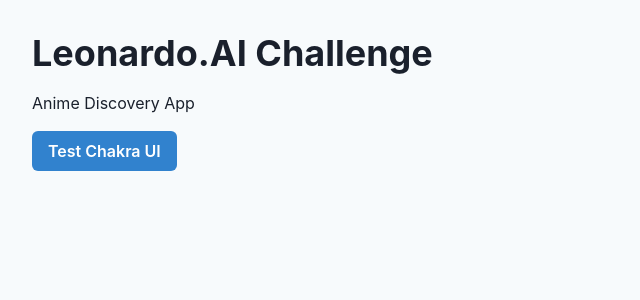
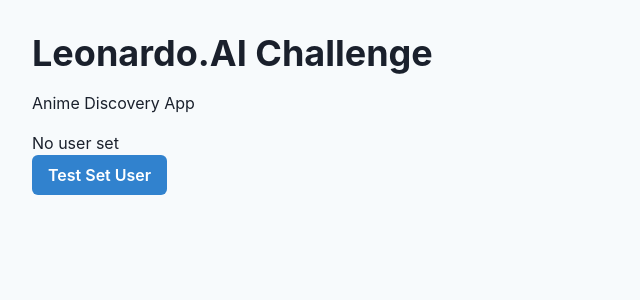
Before and after one commit to NickProdromou/leo-web-team-challenge-2025, a Next.js app: page / in a window 1280 px wide. Shown: the top 300 px of the page, without its empty margins (0-640 px from the left). Built offline with nearby package versions, Linux system fonts and the light colour scheme.

Commit message:
feat: add user context with localStorage persistence

```diff
--- a/app/page.tsx
+++ b/app/page.tsx
@@ -1,11 +1,36 @@
-import { Box, Heading, Text, Button } from '@chakra-ui/react'
+'use client'
+
+import { Box, Heading, Text, Button, VStack } from '@chakra-ui/react'
+import { useUser } from '@/contexts/UserContext'
 
 export default function HomePage() {
+  const { user, setUser, clearUser, isUserSet } = useUser()
+
+  const testSetUser = () => {
+    setUser({ username: 'testuser', jobTitle: 'Developer' })
+  }
+
   return (
     <Box p={8}>
-      <Heading mb={4}>Leonardo.AI Challenge</Heading>
-      <Text mb={4}>Anime Discovery App</Text>
-      <Button colorScheme="blue">Test Chakra UI</Button>
+      <VStack spacing={4} align="start">
+        <Heading>Leonardo.AI Challenge</Heading>
+        <Text>Anime Discovery App</Text>
+
+        {isUserSet ? (
+          <Box>
+            <Text>Welcome, {user?.username}!</Text>
+            <Text>Job: {user?.jobTitle}</Text>
+            <Button onClick={clearUser}>Clear User</Button>
+          </Box>
+        ) : (
+          <Box>
+            <Text>No user set</Text>
+            <Button colorScheme="blue" onClick={testSetUser}>
+              Test Set User
+            </Button>
+          </Box>
+        )}
+      </VStack>
     </Box>
   )
 }
--- a/app/providers.tsx
+++ b/app/providers.tsx
@@ -1,8 +1,13 @@
 'use client'
 
 import { ChakraProvider } from '@chakra-ui/react'
+import { UserProvider } from '@/contexts/UserContext'
 import theme from '@/theme'
 
 export function Providers({ children }: { children: React.ReactNode }) {
-  return <ChakraProvider theme={theme}>{children}</ChakraProvider>
+  return (
+    <ChakraProvider theme={theme}>
+      <UserProvider>{children}</UserProvider>
+    </ChakraProvider>
+  )
 }
--- /dev/null
+++ b/contexts/UserContext.tsx
@@ -0,0 +1,49 @@
+'use client'
+
+import { createContext, useContext, useState, useEffect, ReactNode } from 'react'
+import { User, UserContextType } from '@/types/user'
+import { userStorage } from '@/utils/localStorage'
+
+const UserContext = createContext<UserContextType | undefined>(undefined)
+
+export function UserProvider({ children }: { children: ReactNode }) {
+  const [user, setUserState] = useState<User | null>(null)
+  const [isLoaded, setIsLoaded] = useState(false)
+
+  useEffect(() => {
+    const storedUser = userStorage.get()
+    setUserState(storedUser)
+    setIsLoaded(true)
+  }, [])
+
+  const setUser = (newUser: User) => {
+    setUserState(newUser)
+    userStorage.set(newUser)
+  }
+
+  const clearUser = () => {
+    setUserState(null)
+    userStorage.clear()
+  }
+
+  const value: UserContextType = {
+    user,
+    setUser,
+    clearUser,
+    isUserSet: Boolean(user?.username && user?.jobTitle),
+  }
+
+  if (!isLoaded) {
+    return null // Prevent hydration mismatch
+  }
+
+  return <UserContext.Provider value={value}>{children}</UserContext.Provider>
+}
+
+export function useUser() {
+  const context = useContext(UserContext)
+  if (context === undefined) {
+    throw new Error('useUser must be used within a UserProvider')
+  }
+  return context
+}
--- /dev/null
+++ b/types/user.ts
@@ -0,0 +1,11 @@
+export interface User {
+  username: string
+  jobTitle: string
+}
+
+export interface UserContextType {
+  user: User | null
+  setUser: (user: User) => void
+  clearUser: () => void
+  isUserSet: boolean
+}
--- /dev/null
+++ b/utils/localStorage.ts
@@ -0,0 +1,33 @@
+import { User } from '@/types/user'
+
+const USER_STORAGE_KEY = 'leonardo-challenge-user'
+
+export const userStorage = {
+  get: (): User | null => {
+    if (typeof window === 'undefined') return null
+    try {
+      const stored = localStorage.getItem(USER_STORAGE_KEY)
+      return stored ? JSON.parse(stored) : null
+    } catch {
+      return null
+    }
+  },
+
+  set: (user: User): void => {
+    if (typeof window === 'undefined') return
+    try {
+      localStorage.setItem(USER_STORAGE_KEY, JSON.stringify(user))
+    } catch {
+      // Silent fail
+    }
+  },
+
+  clear: (): void => {
+    if (typeof window === 'undefined') return
+    try {
+      localStorage.removeItem(USER_STORAGE_KEY)
+    } catch {
+      // Silent fail
+    }
+  },
+}
```
